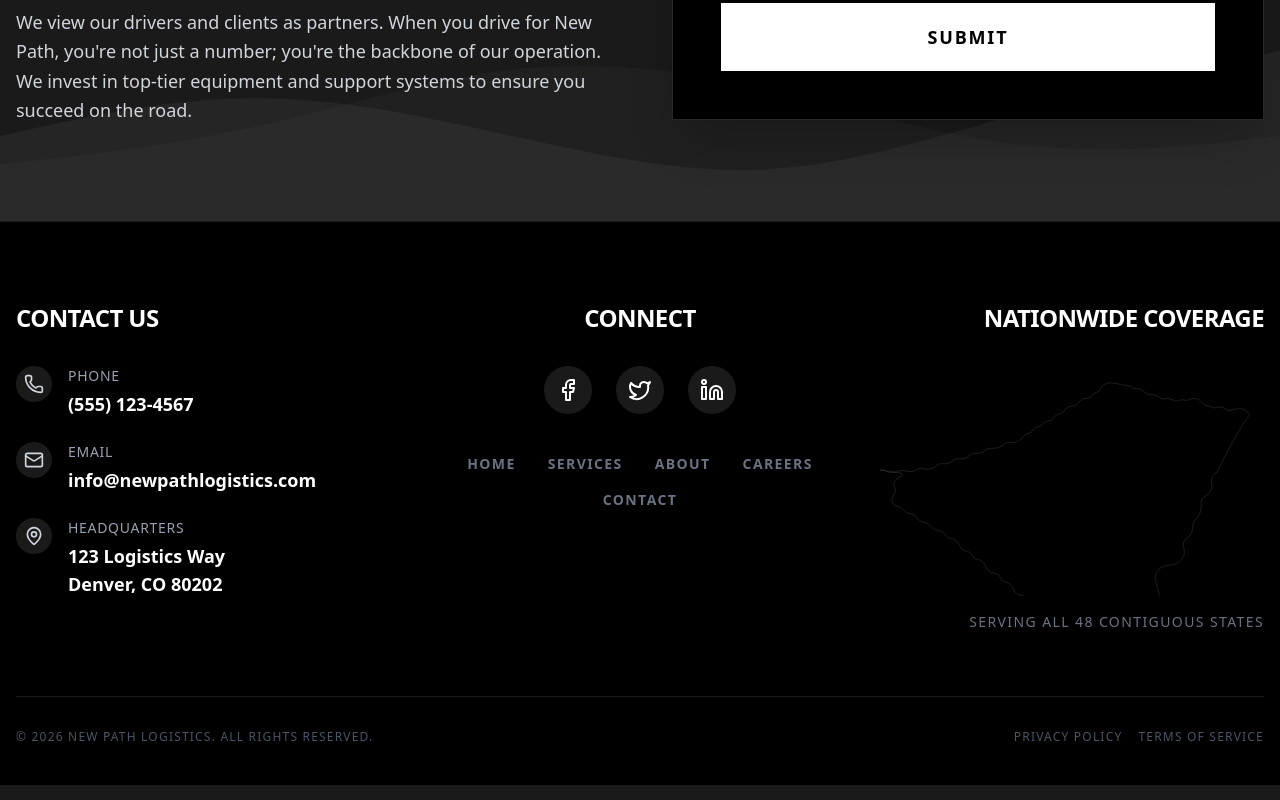
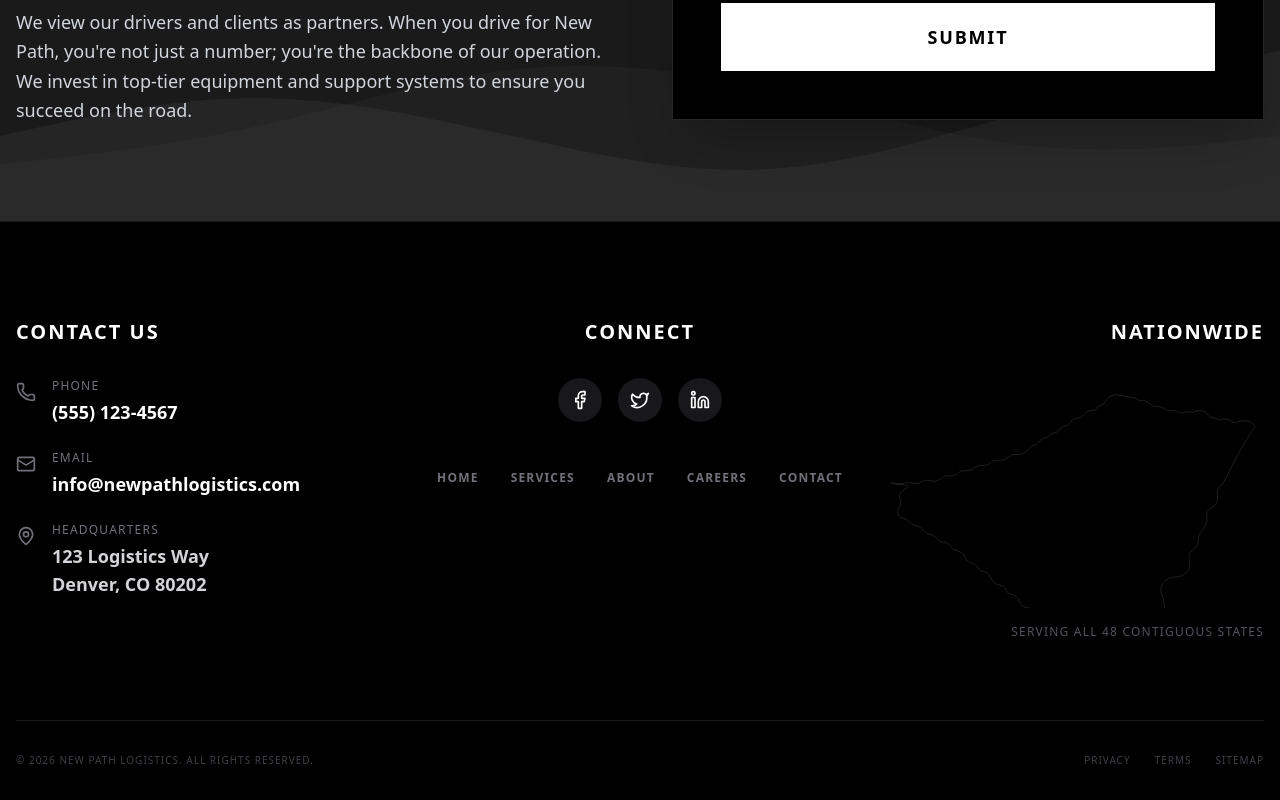
Before and after one commit to saskij/NewPathLogistics, a Next.js app: page / in a window 1280 px wide. Shown: the part 4554-5354 px from the top of the page. Built offline with nearby package versions, Linux system fonts and the light colour scheme.

Commit message:
Refine Footer: Dark theme, columns, nationwide map, legal info

```diff
--- a/src/components/layout/Footer.tsx
+++ b/src/components/layout/Footer.tsx
@@ -3,43 +3,43 @@ import { Phone, Mail, MapPin, Facebook, Twitter, Linkedin } from 'lucide-react';
 
 export default function Footer() {
     return (
-        <footer className="bg-black text-white pt-20 pb-10 border-t border-white/10">
+        <footer className="bg-black text-white pt-24 pb-8 border-t border-zinc-900">
             <div className="container mx-auto px-4">
-                <div className="grid grid-cols-1 md:grid-cols-3 gap-12 mb-16">
+                <div className="grid grid-cols-1 lg:grid-cols-3 gap-16 mb-20">
 
                     {/* Contact Info */}
                     <div>
-                        <h3 className="text-2xl font-bold uppercase tracking-tight mb-8">Contact Us</h3>
+                        <h3 className="text-xl font-bold uppercase tracking-widest mb-8 text-white">Contact Us</h3>
                         <ul className="space-y-6">
                             <li className="flex items-start gap-4 group">
-                                <div className="p-2 bg-white/10 rounded-full group-hover:bg-white/20 transition-colors">
-                                    <Phone className="w-5 h-5 text-gray-300" />
+                                <div className="mt-1">
+                                    <Phone className="w-5 h-5 text-zinc-500 group-hover:text-white transition-colors" />
                                 </div>
                                 <div>
-                                    <p className="text-sm text-gray-400 uppercase tracking-wider mb-1">Phone</p>
-                                    <p className="text-lg font-bold hover:text-gray-300 transition-colors">
+                                    <p className="text-xs text-zinc-500 uppercase tracking-widest mb-1">Phone</p>
+                                    <p className="text-lg font-bold hover:text-white transition-colors">
                                         <a href="tel:5551234567">(555) 123-4567</a>
                                     </p>
                                 </div>
                             </li>
                             <li className="flex items-start gap-4 group">
-                                <div className="p-2 bg-white/10 rounded-full group-hover:bg-white/20 transition-colors">
-                                    <Mail className="w-5 h-5 text-gray-300" />
+                                <div className="mt-1">
+                                    <Mail className="w-5 h-5 text-zinc-500 group-hover:text-white transition-colors" />
                                 </div>
                                 <div>
-                                    <p className="text-sm text-gray-400 uppercase tracking-wider mb-1">Email</p>
-                                    <p className="text-lg font-bold hover:text-gray-300 transition-colors">
+                                    <p className="text-xs text-zinc-500 uppercase tracking-widest mb-1">Email</p>
+                                    <p className="text-lg font-bold hover:text-white transition-colors">
                                         <a href="mailto:info@newpathlogistics.com">info@newpathlogistics.com</a>
                                     </p>
                                 </div>
                             </li>
                             <li className="flex items-start gap-4 group">
-                                <div className="p-2 bg-white/10 rounded-full group-hover:bg-white/20 transition-colors">
-                                    <MapPin className="w-5 h-5 text-gray-300" />
+                                <div className="mt-1">
+                                    <MapPin className="w-5 h-5 text-zinc-500 group-hover:text-white transition-colors" />
                                 </div>
                                 <div>
-                                    <p className="text-sm text-gray-400 uppercase tracking-wider mb-1">Headquarters</p>
-                                    <p className="text-lg font-bold">
+                                    <p className="text-xs text-zinc-500 uppercase tracking-widest mb-1">Headquarters</p>
+                                    <p className="text-lg font-bold text-zinc-300">
                                         123 Logistics Way<br />
                                         Denver, CO 80202
                                     </p>
@@ -49,22 +49,22 @@ export default function Footer() {
                     </div>
 
                     {/* Social & Navigation */}
-                    <div className="flex flex-col items-center text-center">
-                        <h3 className="text-2xl font-bold uppercase tracking-tight mb-8">Connect</h3>
-                        <div className="flex gap-6 mb-10">
-                            <a href="#" className="p-3 bg-white/10 rounded-full hover:bg-white hover:text-black transition-all duration-300 transform hover:-translate-y-1">
-                                <Facebook className="w-6 h-6" />
+                    <div className="flex flex-col items-start lg:items-center">
+                        <h3 className="text-xl font-bold uppercase tracking-widest mb-8 text-white">Connect</h3>
+                        <div className="flex gap-4 mb-12">
+                            <a href="#" className="p-3 bg-zinc-900 rounded-full hover:bg-white hover:text-black transition-all duration-300">
+                                <Facebook className="w-5 h-5" />
                             </a>
-                            <a href="#" className="p-3 bg-white/10 rounded-full hover:bg-white hover:text-black transition-all duration-300 transform hover:-translate-y-1">
-                                <Twitter className="w-6 h-6" />
+                            <a href="#" className="p-3 bg-zinc-900 rounded-full hover:bg-white hover:text-black transition-all duration-300">
+                                <Twitter className="w-5 h-5" />
                             </a>
-                            <a href="#" className="p-3 bg-white/10 rounded-full hover:bg-white hover:text-black transition-all duration-300 transform hover:-translate-y-1">
-                                <Linkedin className="w-6 h-6" />
+                            <a href="#" className="p-3 bg-zinc-900 rounded-full hover:bg-white hover:text-black transition-all duration-300">
+                                <Linkedin className="w-5 h-5" />
                             </a>
                         </div>
 
                         <nav>
-                            <ul className="flex flex-wrap justify-center gap-x-8 gap-y-4 text-sm font-bold uppercase tracking-widest text-gray-500">
+                            <ul className="flex flex-col lg:flex-row gap-x-8 gap-y-4 text-xs font-bold uppercase tracking-widest text-zinc-500">
                                 <li><Link href="/" className="hover:text-white transition-colors">Home</Link></li>
                                 <li><Link href="/services" className="hover:text-white transition-colors">Services</Link></li>
                                 <li><Link href="/about" className="hover:text-white transition-colors">About</Link></li>
@@ -75,11 +75,11 @@ export default function Footer() {
                     </div>
 
                     {/* Nationwide Coverage Map */}
-                    <div className="flex flex-col items-end">
-                        <h3 className="text-2xl font-bold uppercase tracking-tight mb-8 text-right w-full">Nationwide Coverage</h3>
-                        <div className="relative w-full max-w-sm aspect-[5/3] opacity-60 hover:opacity-100 transition-opacity duration-500">
-                            {/* Simplified Stylized US Map SVG */}
-                            <svg viewBox="0 0 950 600" fill="none" xmlns="http://www.w3.org/2000/svg" className="w-full h-full stroke-white/50 stroke-1 hover:stroke-white transition-colors duration-500">
+                    <div className="flex flex-col items-start lg:items-end">
+                        <h3 className="text-xl font-bold uppercase tracking-widest mb-8 text-white text-right w-full">Nationwide</h3>
+                        <div className="relative w-full max-w-sm aspect-[5/3] opacity-50 hover:opacity-80 transition-opacity duration-500">
+                            {/* Stylized US Map SVG - Keeping original path but refining styling */}
+                            <svg viewBox="0 0 950 600" fill="none" xmlns="http://www.w3.org/2000/svg" className="w-full h-full stroke-zinc-600 stroke-[2] hover:stroke-white transition-colors duration-500">
                                 <path d="M936.8,127.3c-2.4-7.3-8.6-12.7-16-14.7c-9.6-2.6-19.4-1.6-28.7,2.1c-6.6,2.6-13.6,1.4-19.2-3.1
     c-7.3-5.9-16.7-7-25-2.8c-2,1-4.2,0.9-6.1-0.2c-5.9-3.3-12.3-5.2-19-6.3c-3.1-0.5-5.9-2.3-7.5-5c-3.3-5.5-8.3-9.5-14.5-11.4
     c-7.8-2.4-16.2-1.4-23.2,2.8c-1.8,1.1-4,1.4-6,0.8c-6.8-2-14-1.8-20.7,0.7c-4.4,1.6-9.1,1.1-13.2-1.3c-6.4-3.8-13.9-5.1-21.2-3.6
@@ -106,18 +106,19 @@ export default function Footer() {
     c10.6-5.1,17.3-15.9,17.3-27.7c0-2.4-0.3-4.7-0.8-7.1c-2.6-10.9,2.9-22,13.2-26.2C921.2,138.8,934.3,134.9,936.8,127.3z"/>
                             </svg>
                             <div className="absolute top-1/2 left-1/2 transform -translate-x-1/2 -translate-y-1/2">
-                                <div className="w-3 h-3 bg-white rounded-full animate-ping"></div>
+                                <div className="w-2 h-2 bg-white rounded-full animate-ping"></div>
                             </div>
                         </div>
-                        <p className="text-sm text-gray-500 mt-4 uppercase tracking-widest">Serving all 48 contiguous states</p>
+                        <p className="text-xs text-zinc-600 mt-4 uppercase tracking-widest text-right w-full">Serving all 48 contiguous states</p>
                     </div>
                 </div>
 
-                <div className="border-t border-white/10 pt-8 text-center md:text-left flex flex-col md:flex-row justify-between items-center text-xs text-gray-600 uppercase tracking-widest">
+                <div className="border-t border-zinc-900 pt-8 flex flex-col md:flex-row justify-between items-center text-[10px] text-zinc-700 uppercase tracking-widest">
                     <p>&copy; 2026 New Path Logistics. All rights reserved.</p>
-                    <div className="flex gap-4 mt-4 md:mt-0">
-                        <a href="#" className="hover:text-white transition-colors">Privacy Policy</a>
-                        <a href="#" className="hover:text-white transition-colors">Terms of Service</a>
+                    <div className="flex gap-6 mt-4 md:mt-0">
+                        <a href="#" className="hover:text-zinc-500 transition-colors">Privacy</a>
+                        <a href="#" className="hover:text-zinc-500 transition-colors">Terms</a>
+                        <a href="#" className="hover:text-zinc-500 transition-colors">Sitemap</a>
                     </div>
                 </div>
             </div>
```
Lines whose indentation alone changed are shown as unchanged.
